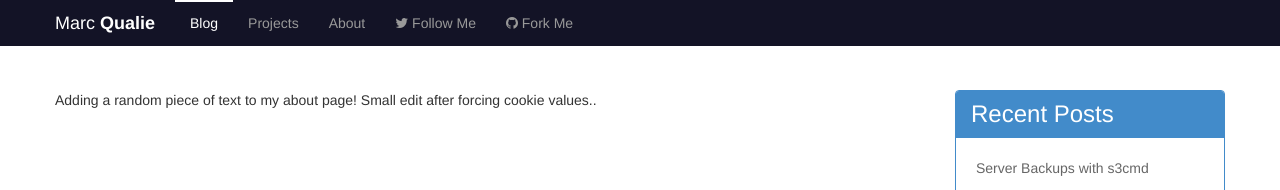
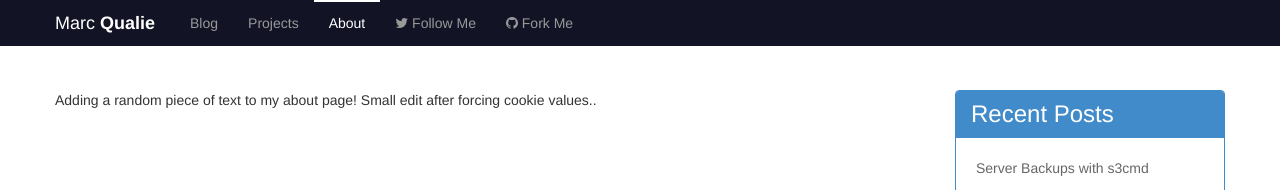
Before and after one commit to sdeering/marcqualie.com, a Jekyll site: the page built from about/index.html, in a window 1280 px wide. Shown: the top 190 px of the page. Built offline with Jekyll 4.4.1, drawn with Linux system fonts in a browser that asks for light colours; Markdown is read by kramdown in place of the engine named in the settings.

Commit message:
Change navbar active state based on current page

```diff
--- a/_layouts/default.html
+++ b/_layouts/default.html
@@ -27,9 +27,9 @@
         </button>
         <div class="nav-collapse collapse navbar-responsive-collapse">
             <ul class="nav navbar-nav">
-                <li class="active"><a href="/" title="Marc Qualie's Blog">Blog</a></li>
-                <li><a href="/projects/" title="Marc Qualie's Projects">Projects</a></li>
-                <li><a href="/about/" title="About Marc Qualie">About</a></li>
+                <li{% if page.class == 'posts' %} class="active"{% endif %}><a href="/" title="Marc Qualie's Latest Posts">Blog</a></li>
+                <li{% if page.class == 'projects' %} class="active"{% endif %}><a href="/projects/" title="Marc Qualie's Projects">Projects</a></li>
+                <li{% if page.class == 'about' %} class="active"{% endif %}><a href="/about/" title="About Marc Qualie">About</a></li>
                 <li><a href="https://twitter.com/marcqualie" title="Follow Marc Qualie on Twitter" target="_blank"><span class="icon-twitter"></span> Follow Me</a></li>
                 <li><a href="https://github.com/marcqualie" title="Fork Marc Qualie on Github" target="_blank"><span class="icon-github"></span> Fork Me</a></li>
             </ul>
--- a/about/index.html
+++ b/about/index.html
@@ -1,7 +1,7 @@
 ---
 layout: default
 title: About Marc Qualie
-page_name: about
+class: about
 published: true
 ---
 
--- a/index.html
+++ b/index.html
@@ -1,7 +1,7 @@
 ---
 layout: default
 title: Marc Qualie's Blog
-page_name: posts
+class: posts
 ---
 
 {% for post in paginator.posts %}
```
Also changed, not shown: projects/index.html (added, +7 -0 lines).
